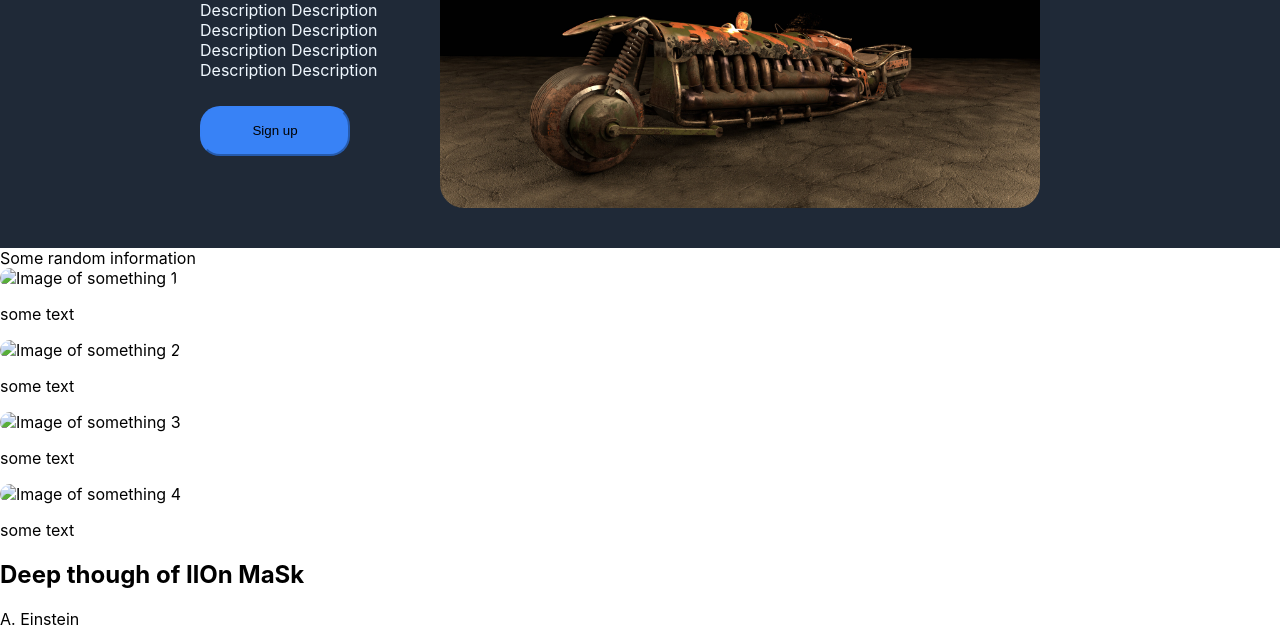
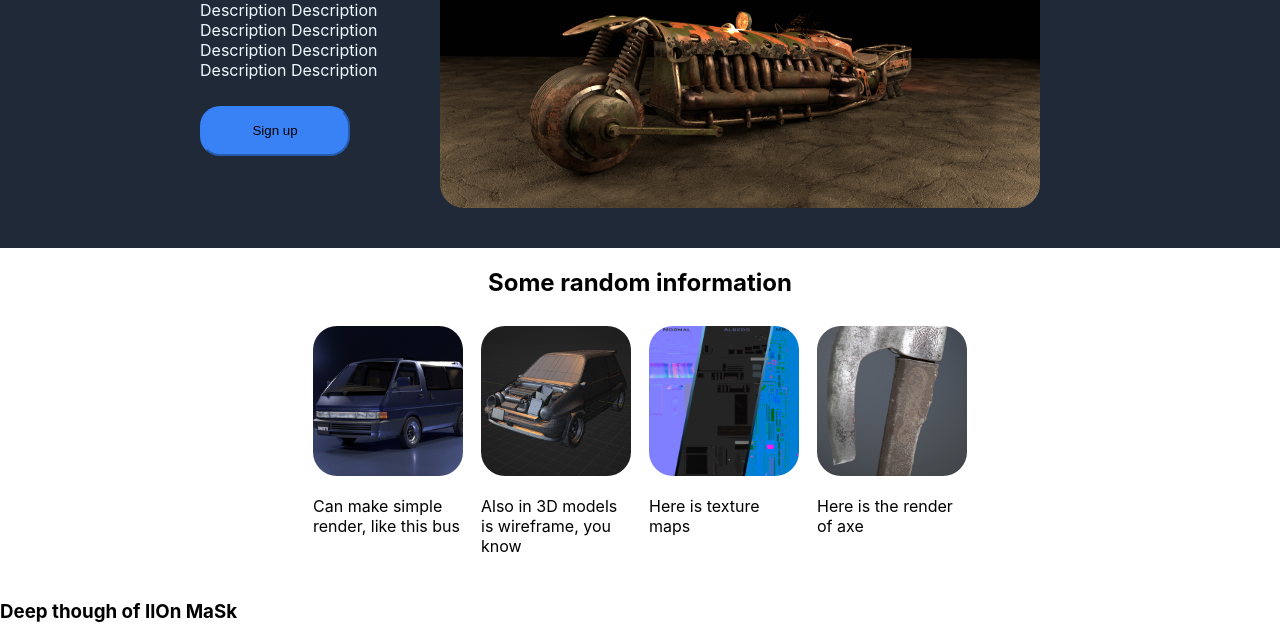
Before and after one commit to EvgeniiParanko/Landing-Page, a plain HTML site: page Index.html in a window 1280 px wide. Shown: the part 152-790 px from the top of the page. Drawn offline with Linux system fonts and the light colour scheme.

Commit message:
Complete "Central_Part" style in CSS

```diff
--- a/Index.html
+++ b/Index.html
@@ -24,34 +24,34 @@
       </div>
       <img src="./Images/evgenii-paranko-frontother4.jpg" alt="Image of motorcycle">
     </div>
-    <div class="Central Part">
-      Some random information
+    <div class="Central_Part">
+      <h2>Some random information</h2>
       <div class="Boxes">
-        <div class="Box 1">
-          <img src="./image1.png" alt="Image of something 1">
-          <p>some text</p>
+        <div class="Box">
+          <img src="./Images/evgenii-paranko-3render03.jpg" alt="Van picture">
+          <p>Can make simple render, like this bus</p>
         </div>
-        <div class="Box 2">
-          <img src="./image2.png" alt="Image of something 2">
-          <p>some text</p>
+        <div class="Box">
+          <img src="./Images/evgenii-paranko-02.jpg" alt="Wireframe">
+          <p>Also in 3D models is wireframe, you know</p>
         </div>
-        <div class="Box 3">
-          <img src="./image3.png" alt="Image of something 3">
-          <p>some text</p>
+        <div class="Box">
+          <img src="./Images/evgenii-paranko-adventure-camper-trailer-albedo.jpg" alt="2D maps">
+          <p>Here is texture maps</p>
         </div>
-        <div class="Box 4">
-          <img src="./image4.png" alt="Image of something 4">
-          <p>some text</p>
+        <div class="Box">
+          <img src="./Images/evgenii-paranko-render-main-camera-0.jpg" alt="Axe">
+          <p>Here is the render of axe</p>
       </div>
     </div>
     </div>
     <div class="End Part">
-      <h2>Deep though of IlOn MaSk</h2>
+      <h3>Deep though of IlOn MaSk</h3>
       <p>A. Einstein</p>
     </div>
     <div class="Banner Box">
       <div class="Banner Textbox">
-        <h1>Press button near</h1>
+        <h4>Press button near</h4>
         <p>Yes, press it</p>
       </div>
       <button>PRESS ME PLEASEEE</button>
--- a/Style.css
+++ b/Style.css
@@ -11,10 +11,9 @@ body {
     height:50px;
     font-size: 16px;
     font-weight: bold;
-    Padding: 10px;
+    padding: 10px;
     background-color: #1f2937;
     color: aliceblue;
-
 }
 
 img {
@@ -52,6 +51,7 @@ a:hover {
     background-color: #1f2937;
     color: aliceblue;
     padding-inline: 80px;
+    flex-wrap: wrap;
 }
 
 .Description Text {
@@ -84,3 +84,26 @@ a:hover {
     width: 150px;
     height: 50px;
 }
+
+.Central_Part {
+    display: flex;
+    flex-flow: column;
+    padding-inline: 100px;
+    align-items: center;
+}
+
+.Boxes {
+    display: flex;
+    flex-wrap: wrap;
+}
+
+.Box {
+    max-width: 150px;
+    padding: 9px;
+}
+
+.Boxes img {
+    width: 150px;
+    height: 150px;
+    object-fit: cover;
+}
```
Also changed, not shown: Images/evgenii-paranko-02.jpg (added), Images/evgenii-paranko-3render03.jpg (added), Images/evgenii-paranko-adventure-camper-trailer-albedo.jpg (added), Images/evgenii-paranko-render-main-camera-0.jpg (added).
